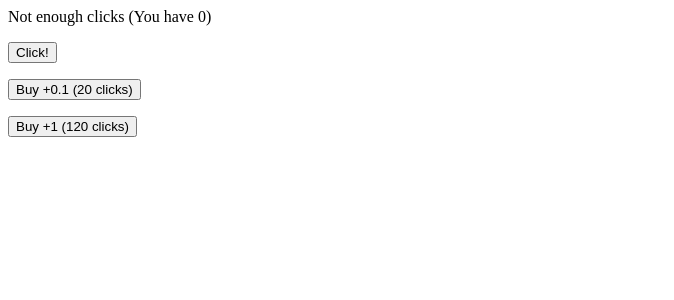
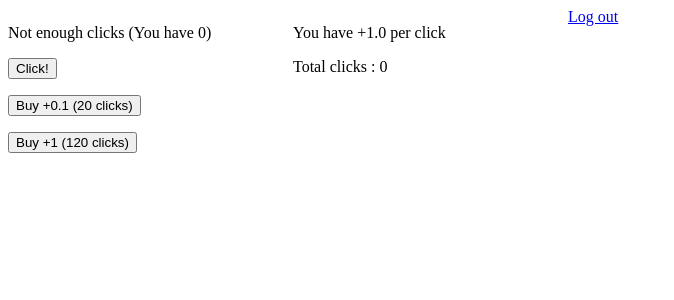
Before and after one commit to SweetWeakness/html_clicker, a Flask app: page /buy1 in a window 1280 px wide. Shown: the top 300 px of the page, without its empty margins (0-674 px from the left). Run offline with Flask 2, Linux system fonts and the light colour scheme.

Commit message:
2nd commit

```diff
--- a/app.py
+++ b/app.py
@@ -1,8 +1,11 @@
 from flask import Flask, render_template, request
+import sqlite3
+
 
 app = Flask(__name__)
 clicks = 0
 buy = [0, 0]
+stat = 0
 
 
 def buy1():
@@ -20,41 +23,63 @@ def buy2():
 
 
 @app.route('/')
+@app.route('/login')
+def hello():
+    return render_template('hello.html')
+
+
+@app.route('/index', methods=['GET', 'POST'])
 def index():
-    return render_template('index.html', item=0)
+    global clicks, stat, buy
+    speed = 1 + 0.1 * buy[0] + buy[1]
+    data = request.args
+    print(*data)
+    return render_template('index.html',
+                           item="{} clicks".format(round(clicks, 2)),
+                           speed=speed, stat=stat)
 
 
 @app.route('/clicker', methods=['GET', 'POST'])
 def clicker():
-    global clicks
+    global clicks, buy, stat
+    speed = 1 + 0.1 * buy[0] + buy[1]
     if request.method == "POST":
         clicks += 1 + 0.1 * buy[0] + buy[1]
-        return render_template('index.html', item=round(clicks, 2))
+        stat += 1
+        return render_template('index.html', item="{} clicks".format(round(clicks, 2)), speed=speed, stat=stat)
     else:
         return render_template('index.html')
 
 
 @app.route('/buy1', methods=['GET', 'POST'])
 def buy1():
-    global buy, clicks
+    global buy, clicks, stat
+    speed = 1 + 0.1 * buy[0] + buy[1]
+    item = "Not enough clicks (You have {})".format(round(clicks, 2))
+    message = "Nice! You bought +0.1 perfomance"
     if clicks >= 20:
         buy[0] += 1
         clicks -= 20
+        speed += 0.1
     else:
-        return render_template('index.html', item="Not enough clicks (You have {})".format(round(clicks, 2)))
+        return render_template('index.html', item=item, speed=speed, stat=stat)
 
-    return render_template('index.html', item=round(clicks, 2), message="Nice! You bought +0.1 perfomance")
+    return render_template('index.html', item=round(clicks, 2), message=message, speed=speed, stat=stat)
 
 
 @app.route('/buy2', methods=['GET', 'POST'])
 def buy2():
-    global buy, clicks
+    global buy, clicks, stat
+    speed = 1 + 0.1 * buy[0] + buy[1]
+    item = "Not enough clicks (You have {})".format(round(clicks, 2))
+    message = "Nice! You bought +1 perfomance"
     if clicks >= 120:
         buy[1] += 1
         clicks -= 120
+        speed += 1
     else:
-        return render_template('index.html', item="Not enough clicks (You have {})".format(round(clicks, 2)))
-    return render_template('index.html', item=round(clicks, 2), message="Nice! You bought +0.1 perfomance")
+        return render_template('index.html', item=item, speed=speed, stat=stat)
+    return render_template('index.html', item=round(clicks, 2), message=message, speed=speed, stat=stat)
 
 
 if __name__ == '__main__':
--- a/templates/index.html
+++ b/templates/index.html
@@ -1,19 +1,37 @@
 <html>
   <head>
-    <title>Clicker</title>
+    <title>Clicker? Yes!</title>
+      <style type="text/css">
+          .block1 {
+              float: left ;
+              width: 275px;
+          }
+          .block2 {
+              float: left;
+              width: 275px;
+              margin-left: 10px;
+          }
+      </style>
   </head>
   <body>
+    <div class="block1">
       <p>{{ item }}</p>
       <p>{{ message }}</p>
       <form action="/clicker" method="POST">
         <button onclick="window.location.reload()">Click!</button>
       </form>
-
       <form action="/buy1" method="POST">
         <button onclick="window.location.reload()">Buy +0.1 (20 clicks)</button>
       </form>
       <form action="/buy2" method="POST">
         <button onclick="window.location.reload()">Buy +1 (120 clicks)</button>
       </form>
+    </div>
+  <div class="block2">
+      <p>You have +{{ speed }} per click</p>
+      <p>Total clicks : {{ stat }}</p>
+  </div>
+
+  <div><a href="/">Log out</a></div>
   </body>
 </html>
```
Also changed, not shown: db.py (added, +9 -0 lines), templates/hello.html (added, +15 -0 lines). Lines whose indentation alone changed are shown as unchanged.
